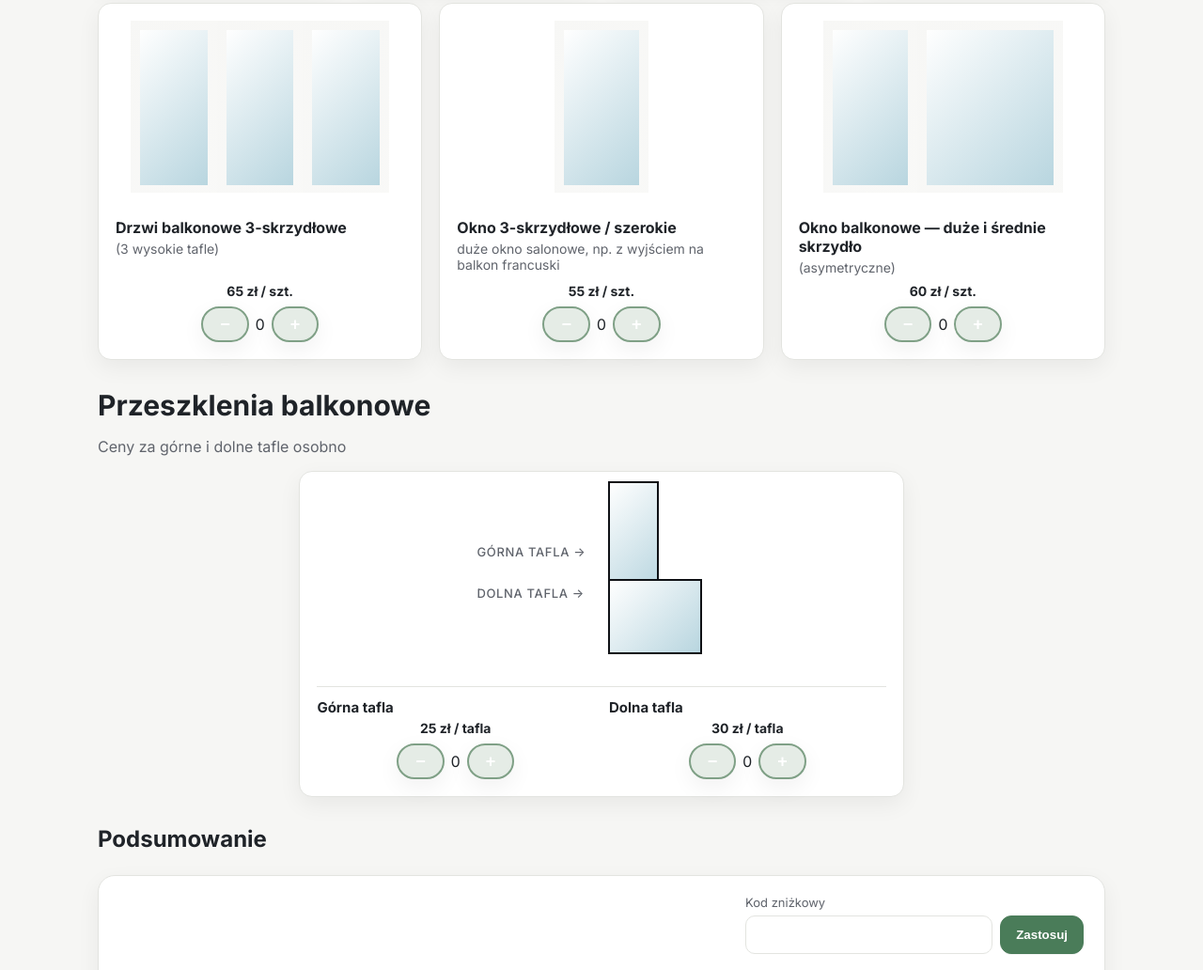
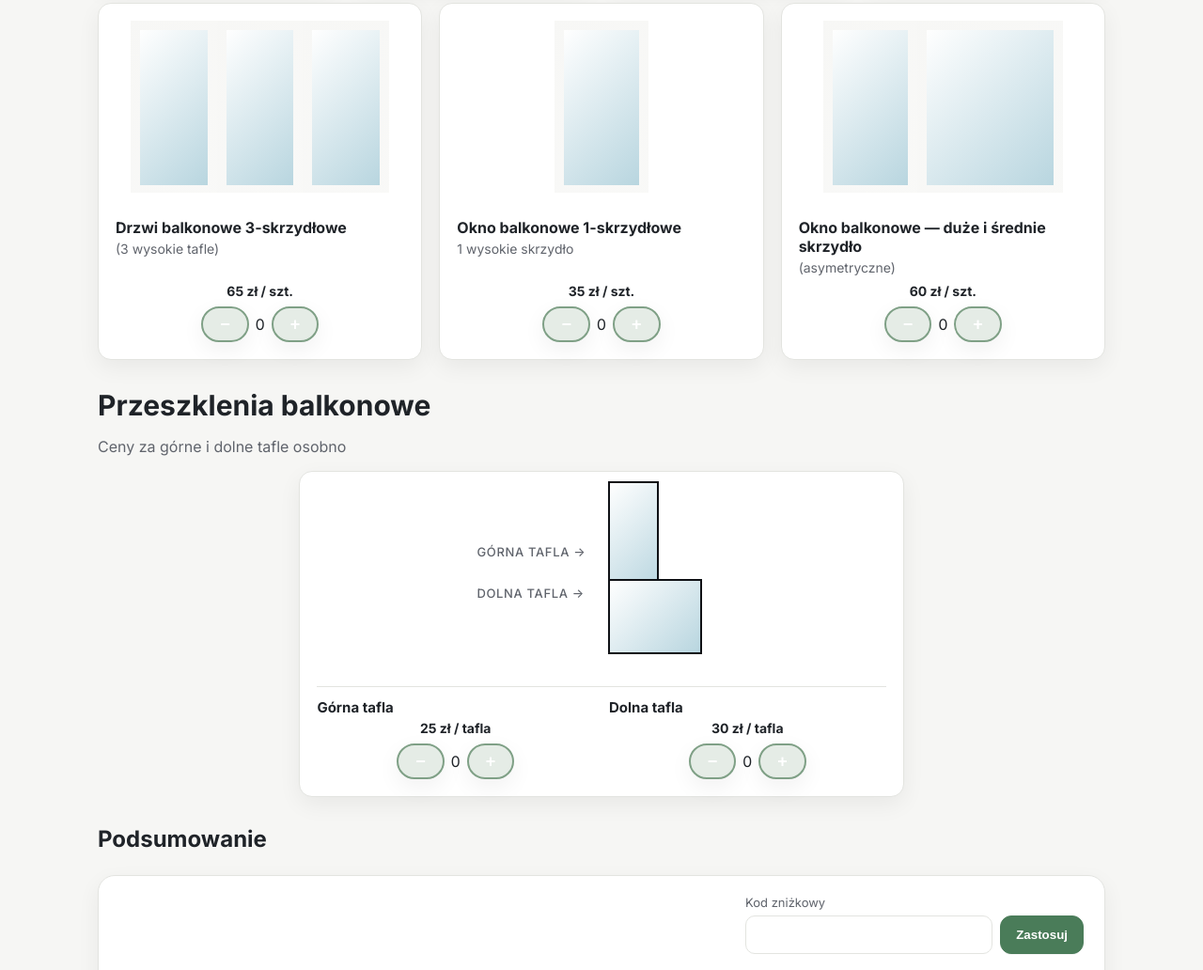
Before and after one commit to niko1326/OKNA_portfolio, a plain HTML site: page cennik/index.html in a window 1280 px wide. Shown: the part 725-1757 px from the top of the page at 94% size. Drawn offline with Linux system fonts and the light colour scheme; no server answers.

Commit message:
zmiana w sezstawie okien

```diff
--- a/cennik/index.html
+++ b/cennik/index.html
@@ -724,7 +724,7 @@
           </article>
 
           <!-- 3-skrzydłowe szerokie (drugi wariant) -->
-          <article class="card price-item" data-price="55" data-qty="0" style="position:grid" data-time="10">
+          <article class="card price-item" data-price="35" data-qty="0" style="position:grid" data-time="10">
             <div class="tile-visual">
               <div class="window-row">
                 <div class="window window--stacked" style="border-right:0; aspect-ratio:6/11; margin:0;">
@@ -732,10 +732,10 @@
                 </div>
               </div>
             </div>
-            <h3>Okno 3-skrzydłowe / szerokie</h3>
-            <p class="muted">duże okno salonowe, np. z wyjściem na balkon francuski</p>
+            <h3>Okno balkonowe 1-skrzydłowe</h3>
+            <p class="muted">1 wysokie skrzydło</p>
             <div class="price-row">
-              <span class="unit-price">55 zł / szt.</span>
+              <span class="unit-price">35 zł / szt.</span>
             </div>
             <div class="qty-row">
               <button class="qty-btn" type="button" data-change="-1">−</button>
```
